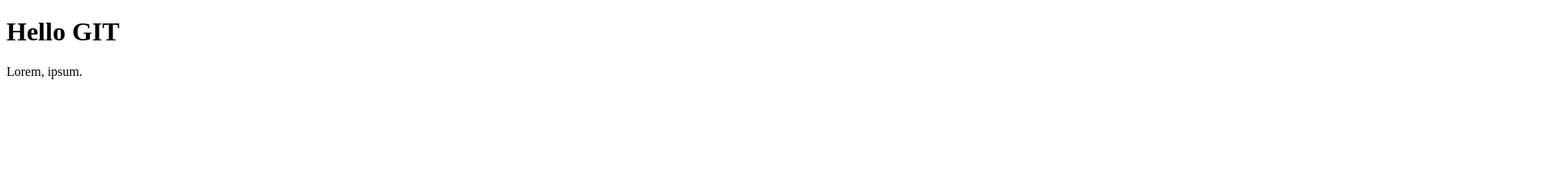
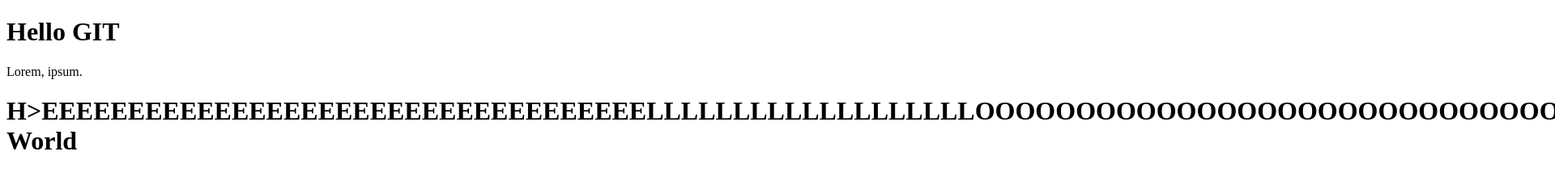
Before and after one commit to SolihMirhalilov/git-kursm, a plain HTML site: page index.html in a window 1280 px wide. Shown: the top 224 px of the page at 81% size, 1920 px wide, since content can reach past the window. Drawn offline with Linux system fonts and the light colour scheme.

Commit message:
hello world

```diff
--- a/index.html
+++ b/index.html
@@ -8,5 +8,6 @@
 <body>
     <h1>Hello GIT</h1>
     <p>Lorem, ipsum.</p>
+    <h1>H>EEEEEEEEEEEEEEEEEEEEEEEEEEEEEEEEEEELLLLLLLLLLLLLLLLLLLOOOOOOOOOOOOOOOOOOOOOOOOOOOOOOOOO World</h1>
 </body>
 </html>
```
Also changed, not shown: logs/log1.txt (added), 2 other files.
